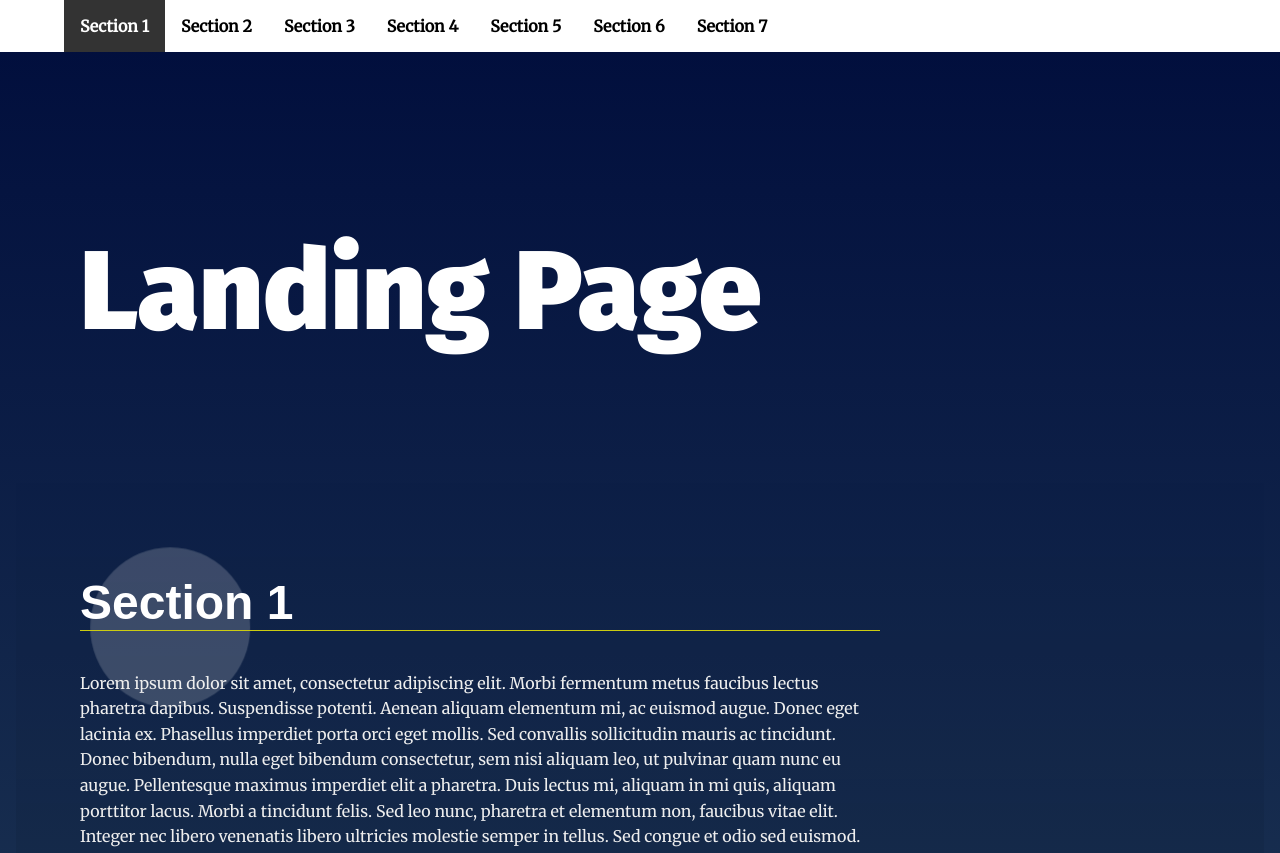
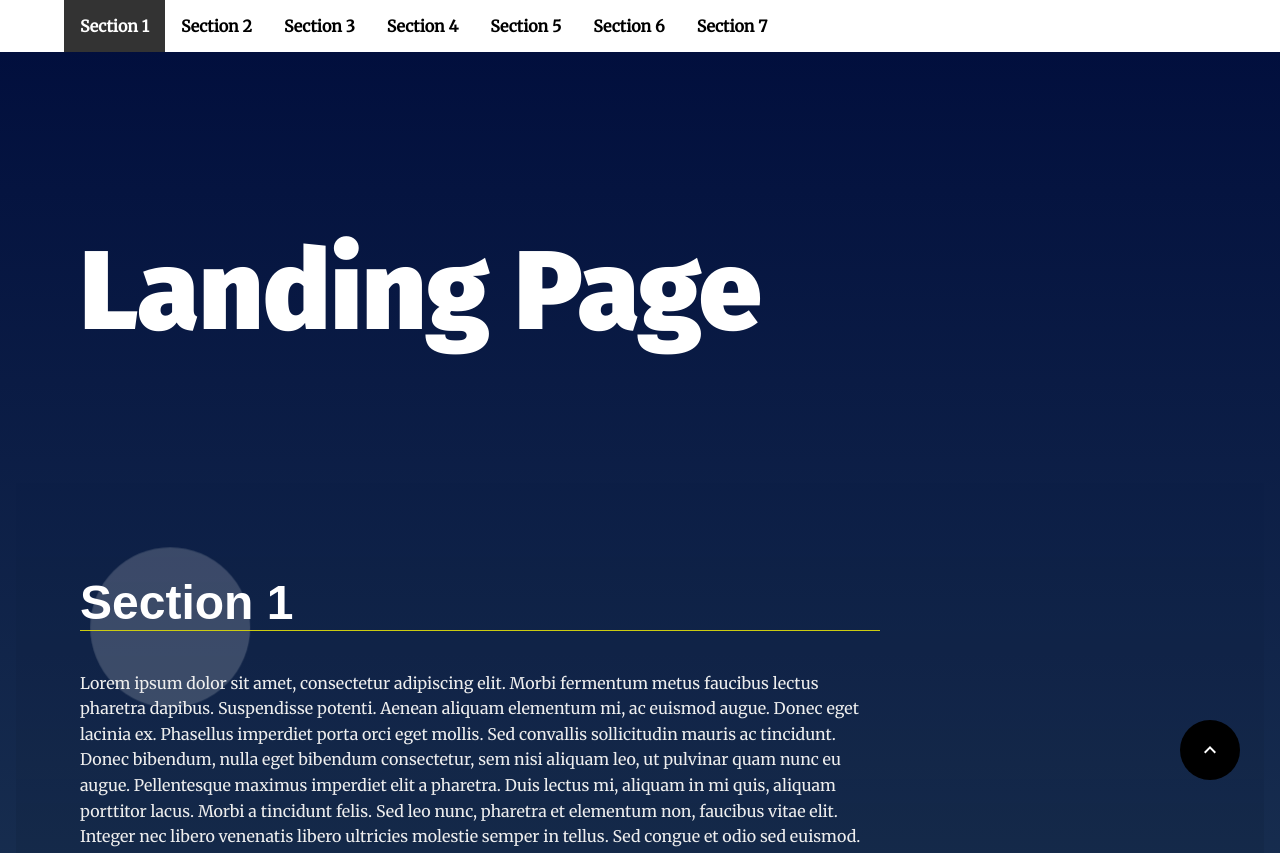
Before and after one commit to mohamed-gohar/landing-page-udacity, a website: page index.html in a window 1280 px wide. Shown: the top 853 px of the page. Drawn offline with Linux system fonts and the light colour scheme.

Commit message:
improve scrollbar

```diff
--- a/css/styles.css
+++ b/css/styles.css
@@ -9,9 +9,6 @@
 */
 
 /* ---- Base Rules ---- */
-/* html {
-  scroll-behavior: smooth;
-} */
 body {
   background: rgb(136, 203, 171);
   background: linear-gradient(
@@ -122,21 +119,25 @@ section {
 
 /* scroll to top */
 .scroll-to-top {
-  display: inline-block;
+  display: flex;
+  align-items: center;
+  justify-content: center;
   position: fixed;
   right: 40px;
-  bottom: 40px;
+  bottom: 20px;
   background: #000;
   color: #fff;
   font-size: 30px;
-  width: 40px;
-  height: 40px;
-  text-align: center;
+  width: 60px;
+  height: 60px;
   border-radius: 50%;
   cursor: pointer;
-  visibility: hidden;
+  opacity: 1;
+  transition: bottom 0.3s ease, opacity 0.3s ease;
+}
+.scroll-to-top.hidden {
+  bottom: -65px;
   opacity: 0;
-  transition: all 0.3s ease;
 }
 
 /* ---- Theme Rules ---- */
@@ -262,3 +263,18 @@ section.active .landing__container::after {
     transform: rotate(360deg) translate(-1em) rotate(-360deg);
   }
 }
+
+/* scroll bar */
+::-webkit-scrollbar {
+  width: 12px;
+  height: 12px;
+}
+::-webkit-scrollbar-thumb {
+  background: rgba(0, 13, 60, 1);
+  border-radius: 10px;
+  border: 2px solid transparent;
+  background-clip: content-box;
+}
+::-webkit-scrollbar-track {
+  background: rgba(136, 203, 171, 0.5);
+}
--- a/index.html
+++ b/index.html
@@ -212,7 +212,11 @@
           </p>
         </div>
       </section>
-      <span class="scroll-to-top">&#8682;</span>
+      <span class="scroll-to-top">
+        <svg viewBox="0 0 24 24" height="24" width="24" fill="#fff">
+          <path d="M7.41 15.41L12 10.83l4.59 4.58L18 14l-6-6-6 6z"></path>
+        </svg>
+      </span>
     </main>
     <footer class="page__footer">
       <p>&copy; Udacity</p>
```
Also changed, not shown: app.js (+7 -6 lines), js/app.js.
